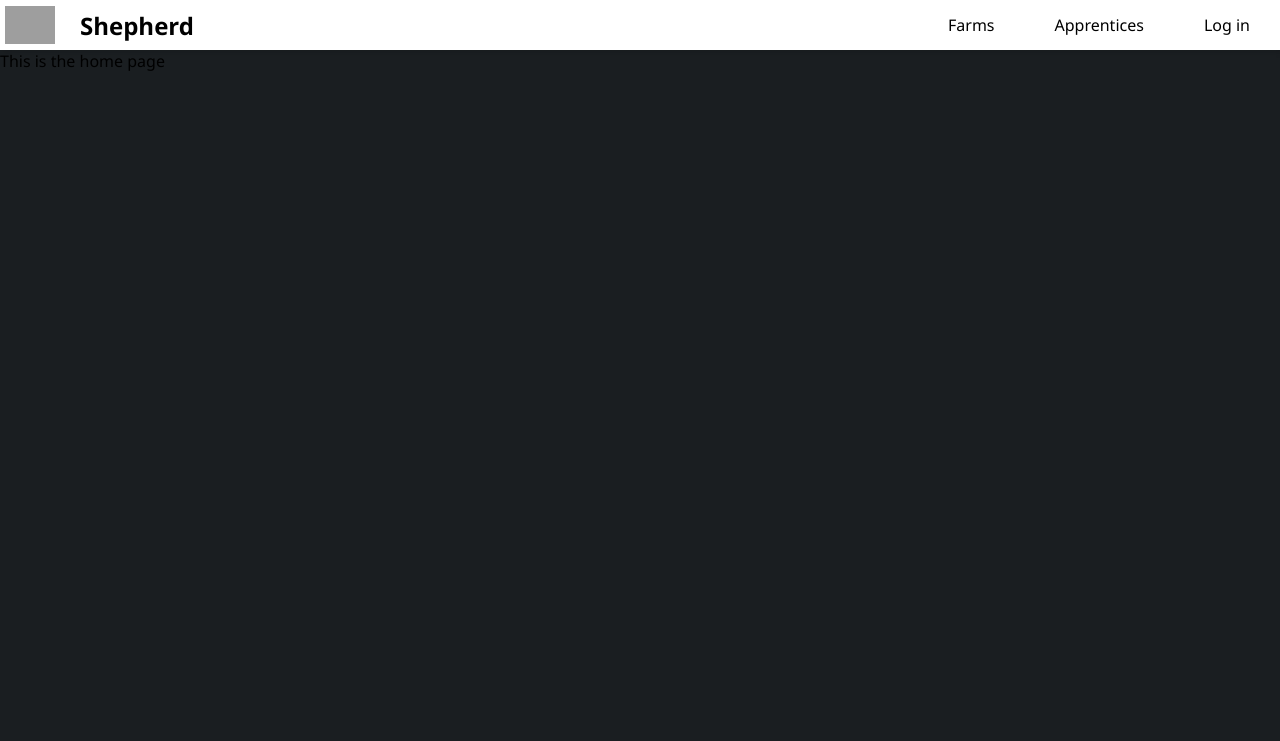
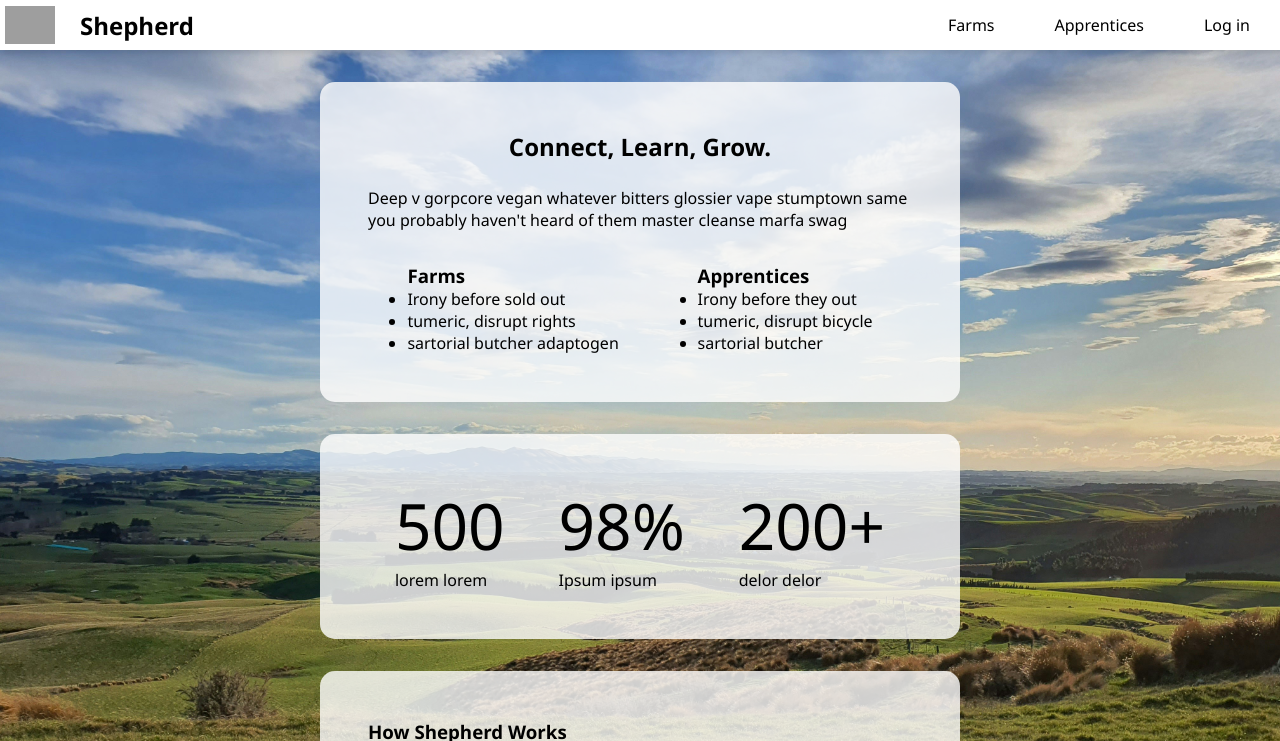
Before and after one commit to MrWardKKHS/shepherd, a Flask app: page / in a window 1280 px wide. Shown: the top 741 px of the page. Before the commit the page ends 71 px from the top, so only its background shows below. Run offline with Flask 3, Linux system fonts and the light colour scheme; parts of the project's set-up code (start-up, migrations or seed data) failed here and were passed over; grey boxes are pictures that could not be loaded.

Commit message:
marked up and styled index

```diff
--- a/app.py
+++ b/app.py
@@ -1,10 +1,22 @@
 from flask import Flask, render_template
+from livereload import Server
 
 app = Flask(__name__)
+app.debug = True
 
 @app.route('/')
 def index():
     return render_template('index.html')
 
 if __name__ == "__main__":
-    app.run(debug=True)
+    # Hot reload using live server
+    server = Server(app.wsgi_app)
+    server.watch("templates/")
+    server.watch("static/")
+    server.watch("static/")
+    server.serve(
+        host="0.0.0.0",
+        port=5000,
+        liveport=35729,
+        debug=True
+    )
--- a/static/styles/styles.css
+++ b/static/styles/styles.css
@@ -2,18 +2,27 @@
     margin: 0;
     padding: 0;
 }
+
 body{
     min-height: 100vh;
-    background-color: #1a1e21;
+    background-color: #eee;
     background-size: cover;
     background-repeat: no-repeat;
     background-position: center;
     font-family: 'Segoe UI', Tahoma, Geneva, Verdana, sans-serif;
+    background: url("../images/scott-martin-CU_HQkbkoKE-unsplash.jpg") no-repeat center center/cover;
+    background-position: cover;
+    background-attachment: fixed;
 }
+
 nav{
     background-color: white;
     box-shadow: 3px 3px 5px rgba(0, 0, 0, 0.1);
+    position: sticky;
+    top: 0;
+    overflow: hidden;
 }
+
 nav ul{
     width: 100%;
     list-style: none;
@@ -21,9 +30,11 @@ nav ul{
     justify-content: flex-end;
     align-items: center;
 }
+
 nav li{
     height: 50px;
 }
+
 nav a{
     height: 100%;
     padding: 0 30px;
@@ -32,6 +43,7 @@ nav a{
     align-items: center;
     color: black;
 }
+
 nav a:hover{
     background-color: #f0f0f0;
 }
@@ -43,8 +55,52 @@ nav img {
     padding: 5px;
 }
 
-.container {
+nav .container {
     display: flex;
     align-items: center;
     gap: 20px;
 }
+
+main {
+    max-width: 40rem;
+    margin: 0 auto;
+}
+
+section {
+  max-width: 40rem;
+  background: rgba(255, 255, 255, 0.8);
+  padding: 3rem;
+  border-radius: 15px;
+  margin-top: 2rem;
+  margin-bottom: 2rem;
+}
+
+#connect-section {
+
+}
+
+
+#connect-section h1 {
+    margin: 0 auto;
+    padding-bottom: 1.5rem;
+    text-align: center;
+}
+
+.experience-container {
+    display: flex;
+    justify-content: space-around;
+}
+
+.experience-container div {
+    padding-top: 2rem;
+}
+
+#big-number-section {
+    display: flex;
+    justify-content: space-around;
+}
+
+#big-number-section span{
+    font-size: 4rem;
+    font-weight: 400;
+}
--- a/templates/index.html
+++ b/templates/index.html
@@ -1,4 +1,70 @@
 {% extends 'base.html' %}
 {% block content %}
-    <p>This is the home page</p>
+    <main>
+        <section id="connect-section">
+            <div class="head-container">
+                <h1>Connect, Learn, Grow.</h1>
+                <p>Deep v gorpcore vegan whatever bitters glossier
+                    vape stumptown same you probably haven't heard of
+                    them master cleanse marfa swag
+                </p>
+            </div>
+            <div class="experience-container">
+                <div>
+                    <h3>Farms</h3>
+                    <ul>
+                        <li>Irony before sold out</li>
+                        <li>tumeric, disrupt rights</li>
+                        <li>sartorial butcher adaptogen</li>
+                    </ul>
+                </div>
+                <div>
+                    <h3>Apprentices</h3>
+                    <ul>
+                        <li>Irony before they out</li>
+                        <li>tumeric, disrupt bicycle</li>
+                        <li>sartorial butcher</li>
+                    </ul>
+                </div>
+            </div>
+        </section>
+        <section id="big-number-section">
+            <!-- big numbers -->
+            <div><p><span>500</span></p><p>lorem lorem</p></div>
+            <div><p><span>98%</span></p><p>Ipsum ipsum</p></div>
+            <div><p><span>200+</span></p><p>delor delor</p></div>
+        </section>
+        <section id="how-it-works-section">
+            <h3>How Shepherd Works</h3>
+            <div>
+                <div>
+                    <img src="#" alt="#">
+                    <h4>For apprentices</h4>
+                    <p>Bruh neutral milk hotel hella
+                        thundercats letterpress pabst
+                        actually gastropub raclette fashion axe.
+                        Thundercats chartreuse shoreditch pop-up copper
+                        mug lomo messenger bag aesthetic chambray
+                        meditation pok pok gatekeep iPhone seitan.</p>
+                </div>
+                <div>
+                    <img src="#" alt="#">
+                    <h4>For apprentices</h4>
+                    <p>Bruh neutral milk hotel hella
+                        thundercats letterpress pabst
+                        actually gastropub raclette fashion axe.
+                        Thundercats chartreuse shoreditch pop-up copper
+                        mug lomo messenger bag aesthetic chambray
+                        meditation pok pok gatekeep iPhone seitan.</p>
+                </div>
+            </div>
+        </section>
+        <section id="call-to-action-section">
+            <h3>Call to action</h3>
+            <div>
+                <a href="#">Sign up as apprentice</a>
+                <a href="#">Sign up as farm owner</a>
+            </div>
+        </section>
+    </main>
 {% endblock %}
```
Also changed, not shown: db.db (added), readme.txt (added), static/images/scott-martin-CU_HQkbkoKE-unsplash.jpg (added), 2 other files.
